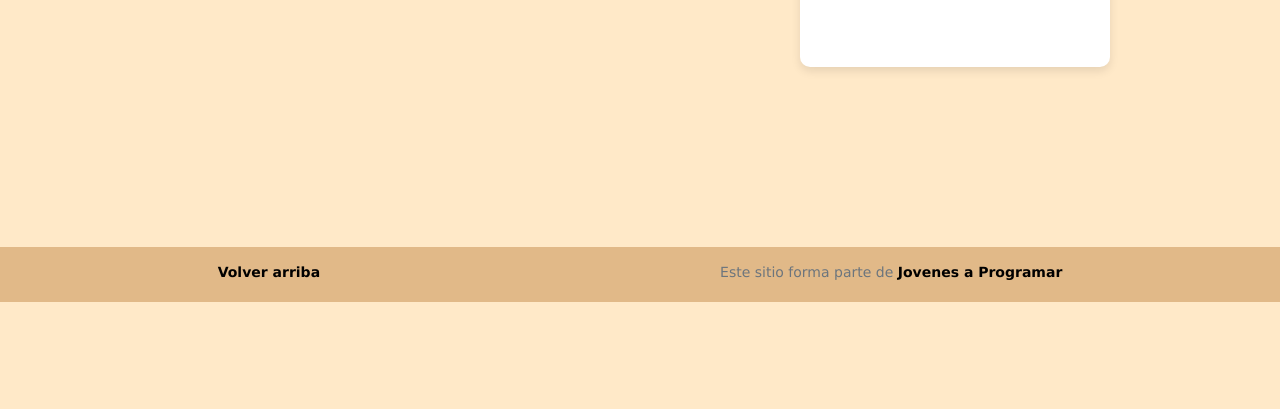
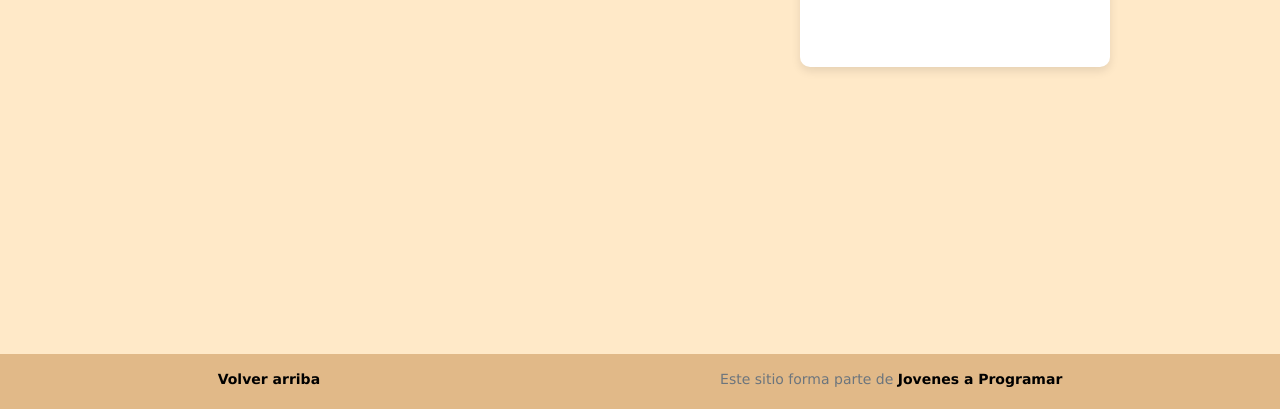
Before and after one commit to MaidanaThiago/proyecto_e-commerce, a plain HTML site: page login.html in a window 1280 px wide. Shown: the part 391-800 px from the top of the page. Drawn offline with Linux system fonts and the light colour scheme.

Commit message:
Update login.html

```diff
--- a/login.html
+++ b/login.html
@@ -16,11 +16,14 @@
       box-sizing: border-box;
     }
     body {
-      background-color:#FFE9C8;
-       display: flex;
+      background-color: #FFE9C8;
+      display: flex;
       flex-direction: column;
+      min-height: 100vh;
     }
-
+    footer {
+      margin-top: auto;
+    }
   </style>
 </head>
 
@@ -61,6 +64,3 @@
     </div>
   </footer>
   <script src="js/login.js"></script>
-</body>
-
-</html>
```
